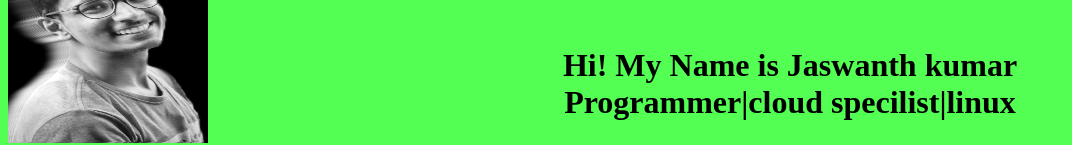
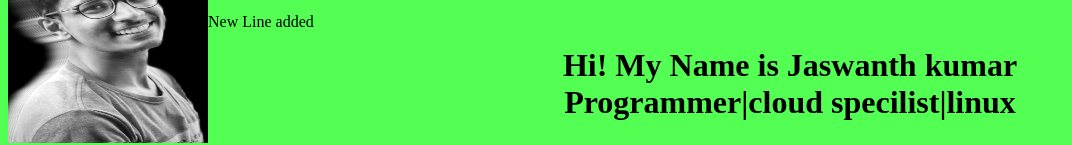
Before and after one commit to jaswanth2002/jaswanth2002.github.io, a plain HTML site: page index.html in a window 1280 px wide. Shown: the part 200-345 px from the top of the page, without its empty margins (0-1072 px from the left). Drawn offline with Linux system fonts and the light colour scheme.

Commit message:
new line added

```diff
--- a/index.html
+++ b/index.html
@@ -14,5 +14,6 @@ Programmer|cloud specilist|linux  </h1></div>
 </a>
 </a>
 <img src="jashu.jpg.jpeg" style="float: left;" width="200" height="200">
+<p> New Line added</p>
 </body>
 </html>
```
